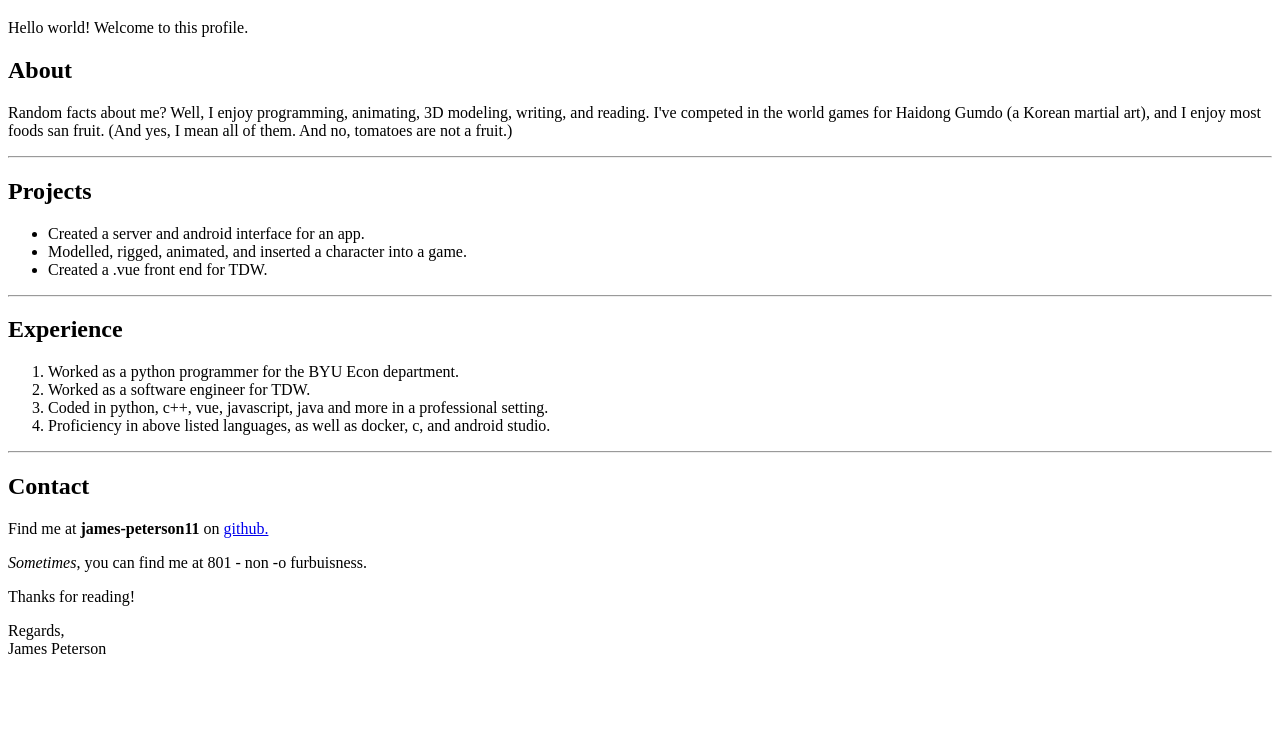
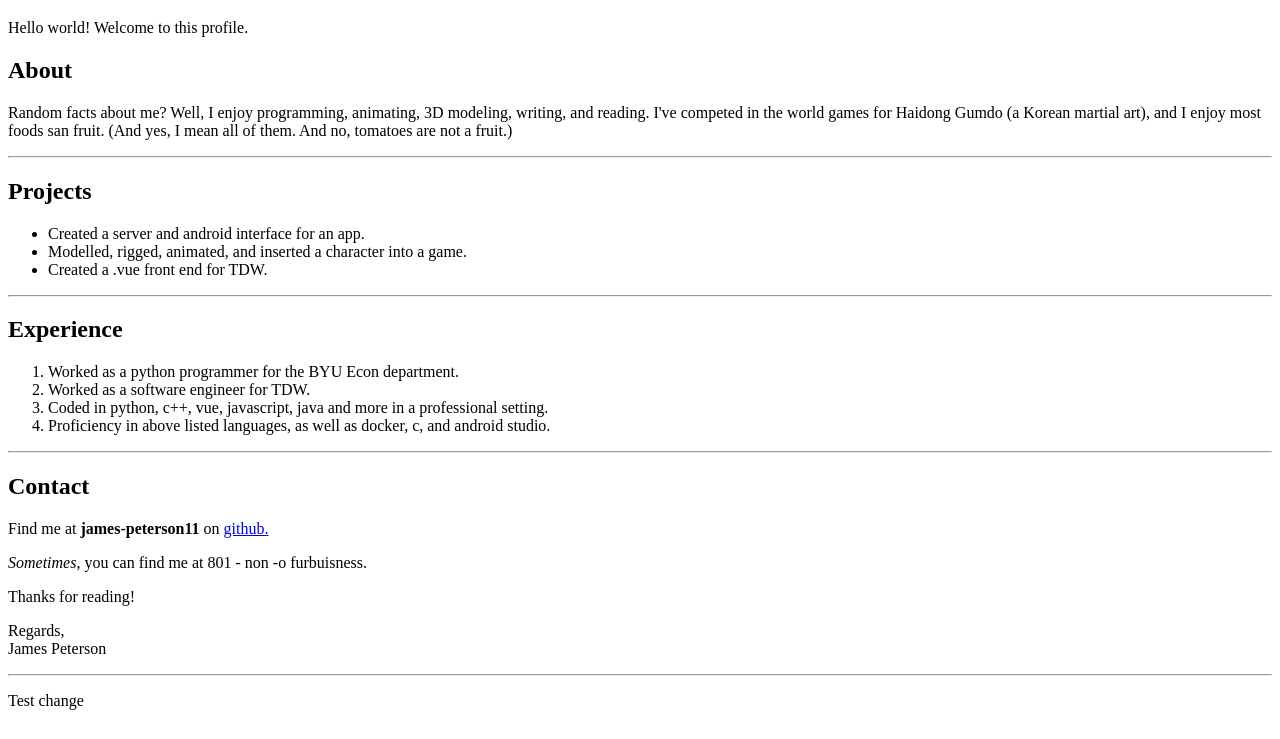
Before and after one commit to james-peterson11/portfolio, a plain HTML site: page index.html in a window 1280 px wide. Shown: the part 61-800 px from the top of the page. Drawn offline with Linux system fonts and the light colour scheme.

Commit message:
TestChange

```diff
--- a/index.html
+++ b/index.html
@@ -45,4 +45,7 @@
     <p>Regards,<br/>
     James Peterson</p>
 
+    <hr/>
+    <p>Test change</p>
+
 </html>
```
